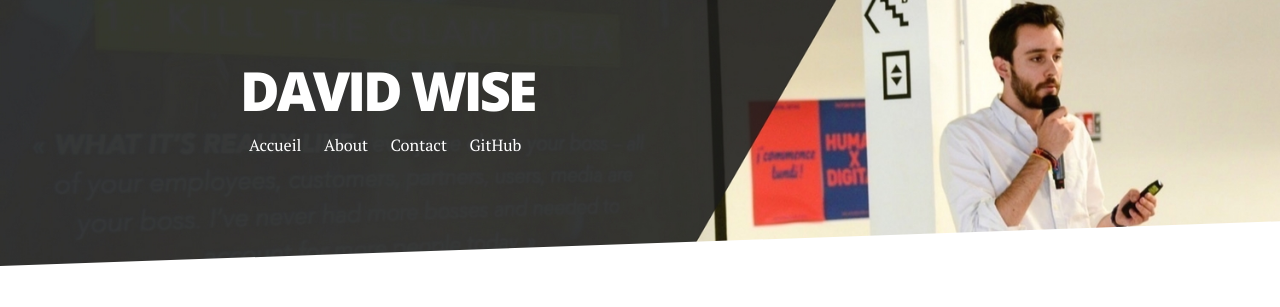
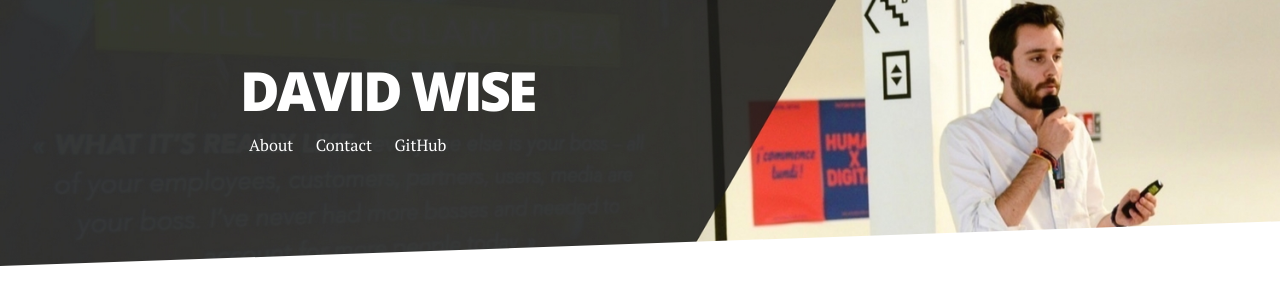
Before and after one commit to dawise/dawise.github.io, a Jekyll site: the page built from index.html, in a window 1280 px wide. Shown: the top 307 px of the page. Built offline with Jekyll 4.4.1, drawn with Linux system fonts in a browser that asks for light colours; nearby versions of some CDN libraries; the list of posts is cut into pages by our own code.

```diff
--- a/_config.yml
+++ b/_config.yml
@@ -12,8 +12,6 @@ gems: [jekyll-paginate]
 paginate: 5
 
 navigation:
- - title: Accueil
-   url: /index.html
  - title: About
    url: /about
  - title: Contact
```
